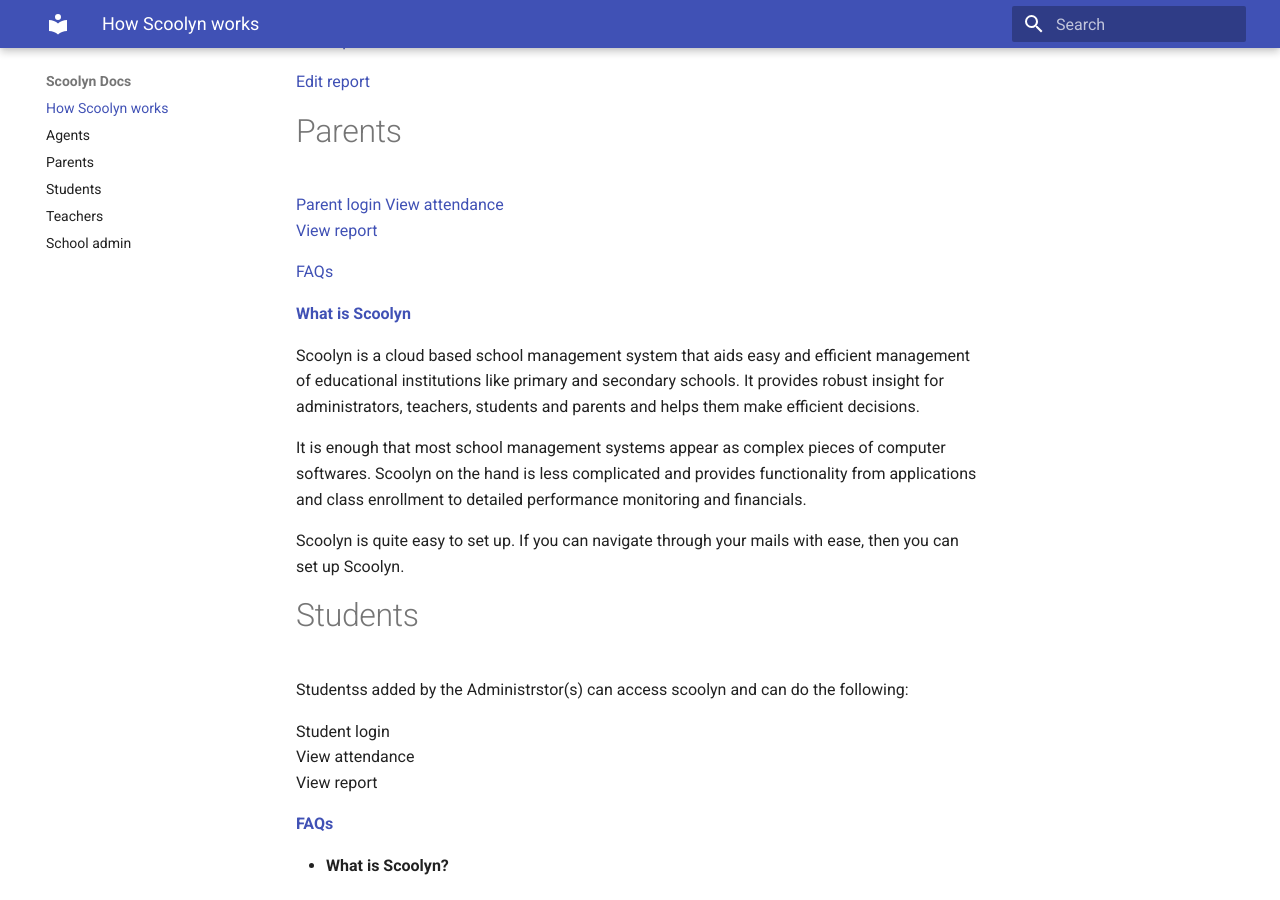
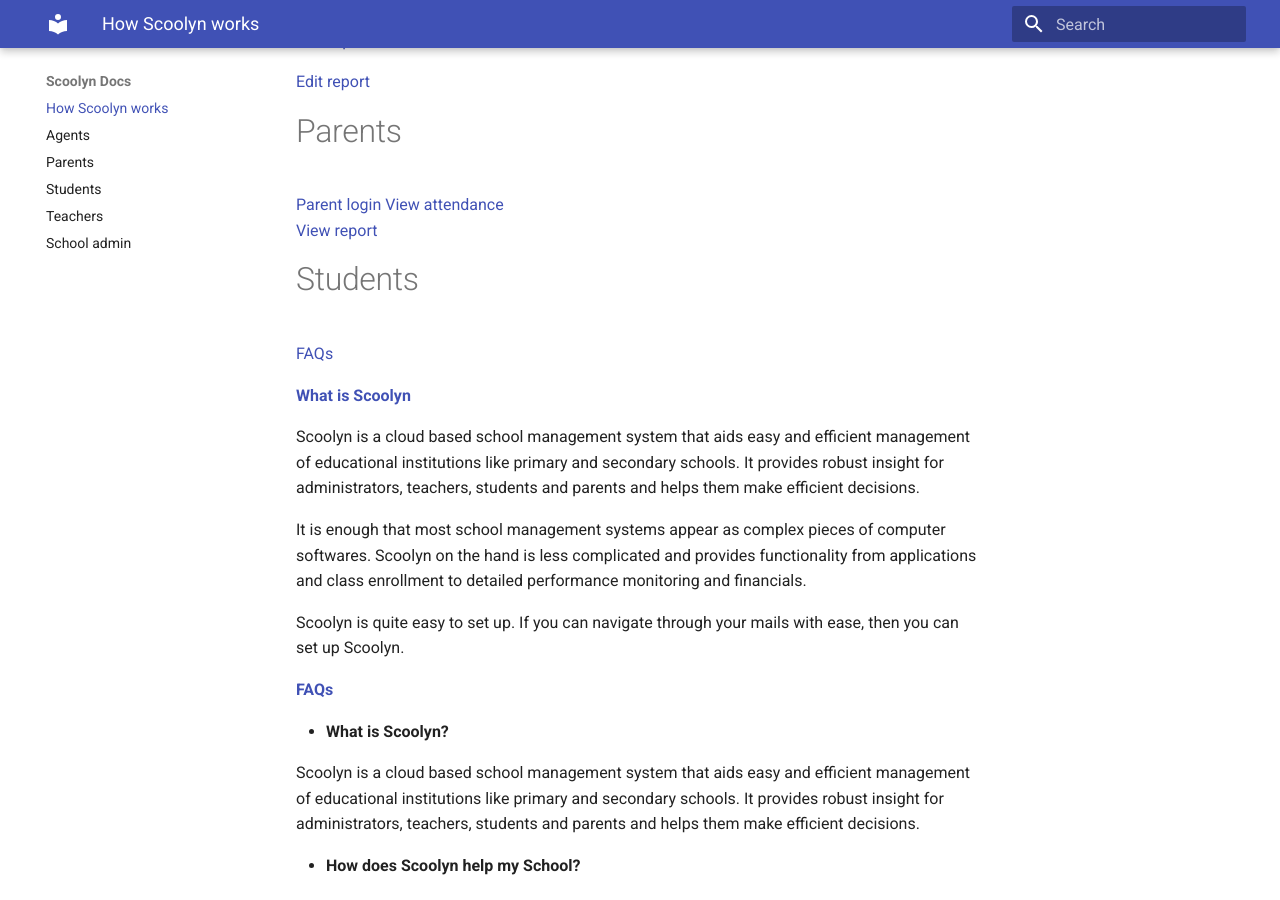
Before and after one commit to digikraaft/docs.scoolyn.com, an MkDocs documentation site: the page built from docs/index.md, in a window 1280 px wide and 900 px high, scrolled down 824 px. Built offline with MkDocs 1.6.1 and Material for MkDocs 9.7.7, drawn with Linux system fonts in a browser that asks for light colours.

Commit message:
Update index.md

```diff
--- a/docs/index.md
+++ b/docs/index.md
@@ -48,18 +51,6 @@ It is enough that most school management systems appear as complex pieces of com
 Scoolyn is quite easy to set up. If you can navigate through your mails with ease, then you can set up Scoolyn.
 
 
-
-
-
-
-
-
-# Students
-Studentss added by the Administrstor(s) can access scoolyn and can do the following:
-
-Student login  <br>
-View attendance  <br>
-View report <br>
 
 <a name="FAQs"> **FAQs** </a>
 
```
Also changed, not shown: other parts of docs/index.md (+6 -3 lines).
